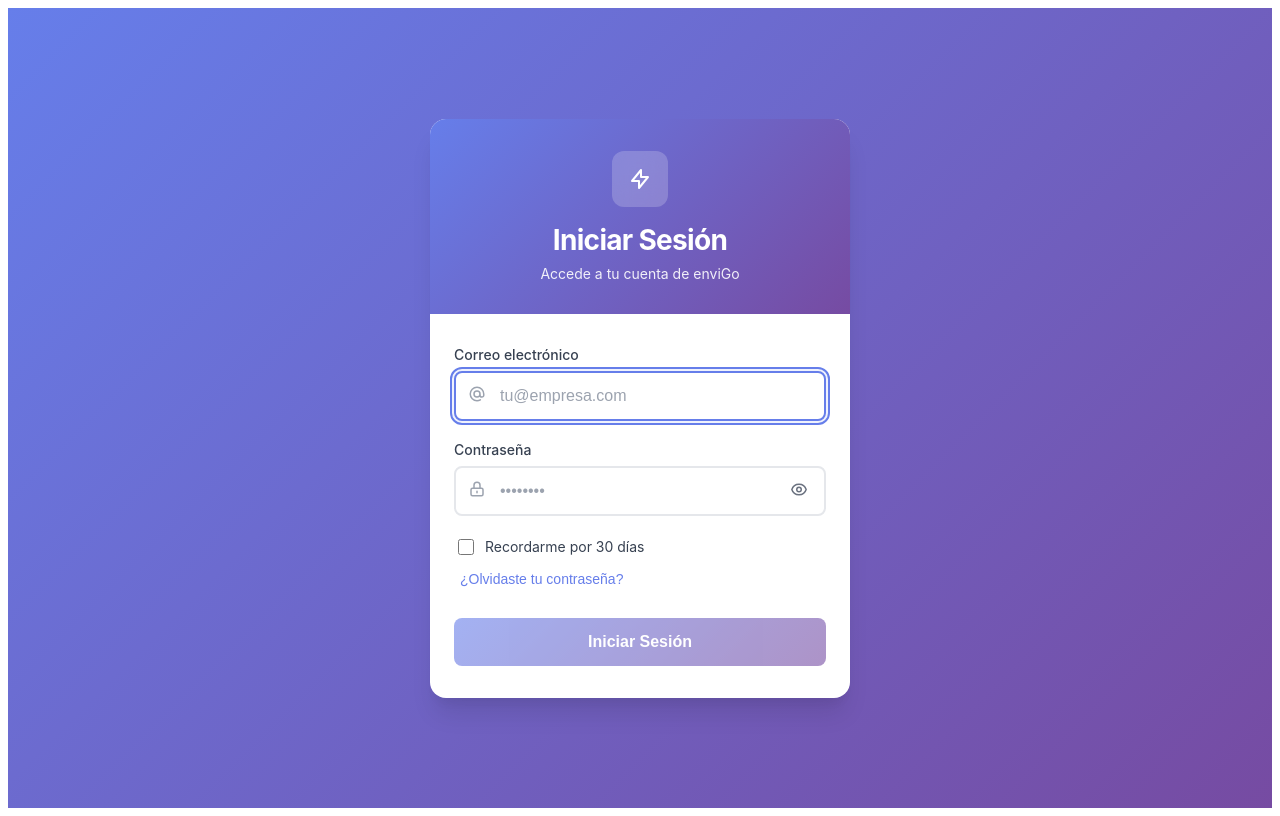
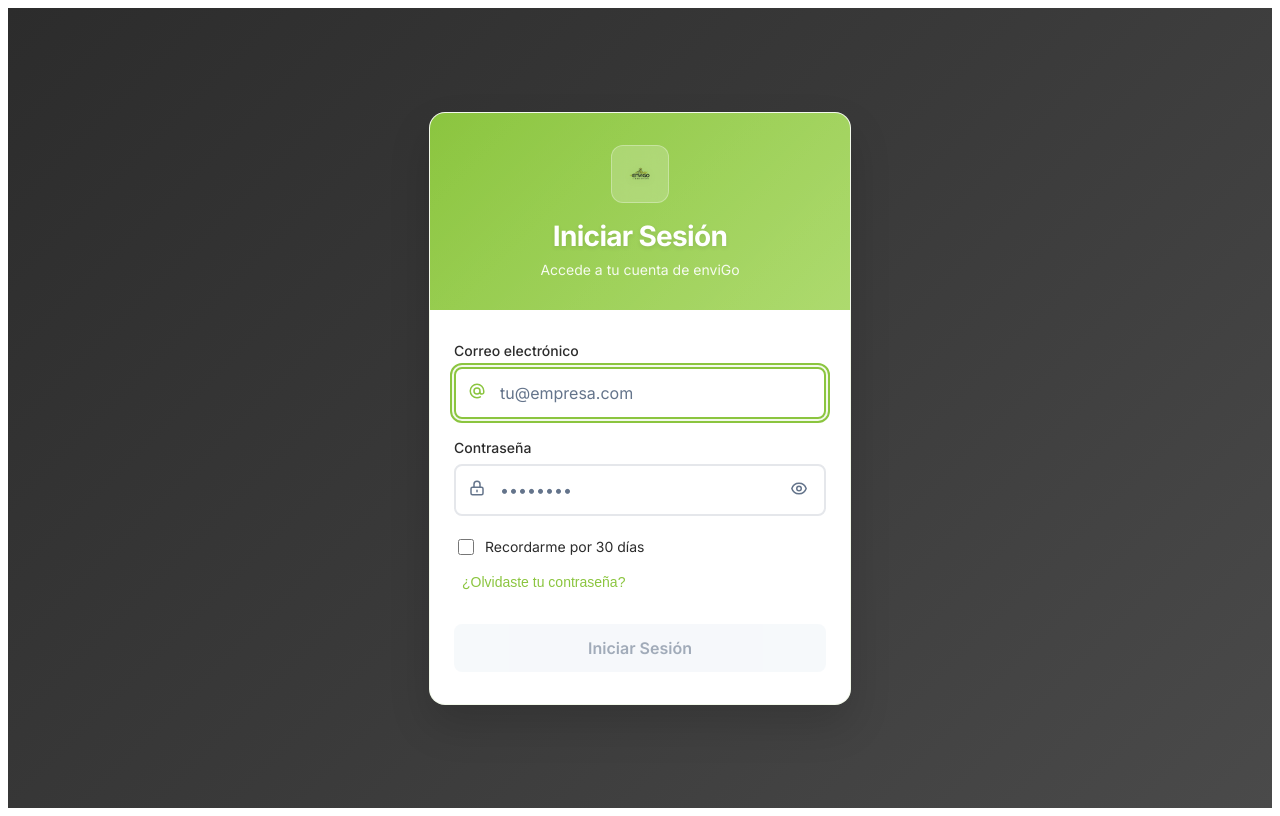
Before and after one commit to CarlosdRojasC/enviGo, a Vue app in the folder frontend/: page /login in a window 1280 px wide. Built offline with nearby package versions, Linux system fonts and the light colour scheme; no server answers.

Commit message:
cambio login

```diff
--- a/frontend/src/views/login.vue
+++ b/frontend/src/views/login.vue
@@ -4,9 +4,7 @@
       <!-- Header mejorado -->
       <div class="login-header">
         <div class="logo-container">
-          <svg class="logo-icon" fill="none" stroke="currentColor" viewBox="0 0 24 24">
-            <path stroke-linecap="round" stroke-linejoin="round" stroke-width="2" d="M13 10V3L4 14h7v7l9-11h-7z"/>
-          </svg>
+         <img src="../assets/envigoLogo.png" alt="enviGo Logo" class="logo-icon">
         </div>
         <h1 class="login-title">
           {{ currentView === 'login' ? 'Iniciar Sesión' : 'Restablecer Contraseña' }}
@@ -358,43 +356,69 @@ onMounted(() => {
 </script>
 
 <style scoped>
-/* Estilos base manteniendo tu diseño original */
+/* ==================== PARTE 1: LAYOUT PRINCIPAL Y VARIABLES ==================== */
+
+/* Layout principal de la página de login */
 .login-page {
+  min-height: 100vh;
   display: flex;
-  flex-direction: column;
+  align-items: center;
   justify-content: center;
-  align-items: center;
-  min-height: 100vh;
-  background: linear-gradient(135deg, #667eea 0%, #764ba2 100%);
-  font-family: -apple-system, BlinkMacSystemFont, 'Segoe UI', sans-serif;
   padding: 20px;
+  background: linear-gradient(135deg, var(--dark) 0%, var(--dark-lighter) 50%, #4A4A4A 100%);
+  font-family: var(--font-family);
 }
 
+/* Tarjeta principal del login */
 .login-card {
-  background: white;
-  padding: 0;
-  border-radius: 16px;
-  box-shadow: 0 20px 25px -5px rgba(0, 0, 0, 0.1), 0 10px 10px -5px rgba(0, 0, 0, 0.04);
-  border: none;
   width: 100%;
   max-width: 420px;
-  transition: all 0.3s ease;
+  background: var(--white);
+  border-radius: 16px;
   overflow: hidden;
+  box-shadow: var(--shadow-hover);
+  border: 1px solid rgba(139, 197, 63, 0.1);
 }
 
-.login-card:hover {
-  transform: translateY(-2px);
-  box-shadow: 0 25px 30px -5px rgba(0, 0, 0, 0.15), 0 15px 15px -5px rgba(0, 0, 0, 0.08);
+/* Animación de entrada */
+.login-card {
+  animation: fadeInUp 0.5s ease-out;
 }
 
-/* Header mejorado */
+@keyframes fadeInUp {
+  from {
+    opacity: 0;
+    transform: translateY(20px);
+  }
+  to {
+    opacity: 1;
+    transform: translateY(0);
+  }
+}
+/* ==================== PARTE 2: HEADER CON COLORES ENVIGO ==================== */
+
+/* Header con gradiente de enviGo */
 .login-header {
-  background: linear-gradient(135deg, #667eea 0%, #764ba2 100%);
-  color: white;
+  background: var(--gradient);
+  color: var(--white);
   padding: 2rem 1.5rem;
   text-align: center;
+  position: relative;
 }
 
+/* Efecto adicional al header */
+.login-header::before {
+  content: '';
+  position: absolute;
+  top: 0;
+  left: 0;
+  right: 0;
+  bottom: 0;
+  background: linear-gradient(135deg, transparent 0%, rgba(255, 255, 255, 0.1) 100%);
+  pointer-events: none;
+}
+
+/* Contenedor del logo */
 .logo-container {
   display: inline-flex;
   align-items: center;
@@ -405,30 +429,44 @@ onMounted(() => {
   border-radius: 12px;
   margin-bottom: 1rem;
   backdrop-filter: blur(10px);
+  border: 1px solid rgba(255, 255, 255, 0.3);
+  transition: all 0.3s ease;
 }
 
+.logo-container:hover {
+  background: rgba(255, 255, 255, 0.3);
+  transform: scale(1.05);
+}
+
+/* Icono del logo */
 .logo-icon {
   width: 1.5rem;
   height: 1.5rem;
-  color: white;
+  color: var(--white);
+  filter: drop-shadow(0 2px 4px rgba(0, 0, 0, 0.1));
 }
 
+/* Título del login */
 .login-title {
   font-size: 28px;
   font-weight: 700;
-  color: white;
+  color: var(--white);
   margin: 0 0 0.5rem 0;
   letter-spacing: -0.025em;
+  text-shadow: 0 2px 4px rgba(0, 0, 0, 0.1);
 }
 
+/* Subtítulo */
 .login-subtitle {
   margin: 0;
   opacity: 0.9;
   font-size: 14px;
   font-weight: 400;
+  color: var(--white);
 }
+/* ==================== PARTE 3: FORMULARIO E INPUTS ==================== */
 
-/* Formulario */
+/* Formulario principal */
 .login-form {
   display: flex;
   flex-direction: column;
@@ -436,23 +474,26 @@ onMounted(() => {
   padding: 2rem 1.5rem;
 }
 
+/* Grupo de campos */
 .form-group {
   width: 100%;
 }
 
+/* Etiquetas de campos */
 .form-label {
   display: block;
   margin-bottom: 8px;
-  color: #374151;
+  color: var(--dark);
   font-weight: 500;
   font-size: 14px;
 }
 
-/* Contenedor de input mejorado */
+/* Contenedor de input */
 .input-container {
   position: relative;
 }
 
+/* Inputs principales */
 .form-input {
   width: 100%;
   padding: 14px 16px;
@@ -462,35 +503,41 @@ onMounted(() => {
   font-size: 16px;
   box-sizing: border-box;
   transition: all 0.2s ease;
-  background: white;
+  background: var(--white);
+  font-family: var(--font-family);
 }
 
+/* Input de contraseña con padding derecho */
 .password-input {
   padding-right: 44px;
 }
 
+/* Placeholder */
 .form-input::placeholder {
-  color: #9ca3af;
+  color: var(--gray);
 }
 
+/* Estado focus con colores de enviGo */
 .form-input:focus {
   outline: none;
-  border-color: #667eea;
-  box-shadow: 0 0 0 3px rgba(102, 126, 234, 0.1);
+  border-color: var(--primary);
+  box-shadow: 0 0 0 3px rgba(139, 197, 63, 0.1);
 }
 
+/* Estado deshabilitado */
 .form-input:disabled {
-  background-color: #f9fafb;
-  color: #6b7280;
+  background-color: var(--gray-light);
+  color: var(--gray);
   cursor: not-allowed;
 }
 
+/* Input con error */
 .input-error {
   border-color: #ef4444 !important;
   box-shadow: 0 0 0 3px rgba(239, 68, 68, 0.1) !important;
 }
 
-/* Iconos de input */
+/* Iconos dentro de inputs */
 .input-icon {
   position: absolute;
   left: 14px;
@@ -502,8 +549,16 @@ onMounted(() => {
 .input-icon svg {
   width: 18px;
   height: 18px;
-  color: #9ca3af;
+  color: var(--gray);
+  transition: color 0.2s ease;
 }
+
+/* Cambiar color del icono cuando el input tiene focus */
+.form-input:focus + .input-icon svg,
+.form-input:focus ~ .input-icon svg {
+  color: var(--primary);
+}
+/* ==================== PARTE 4: TOGGLE CONTRASEÑA Y OPCIONES ==================== */
 
 /* Botón para mostrar/ocultar contraseña */
 .password-toggle {
@@ -520,13 +575,18 @@ onMounted(() => {
 }
 
 .password-toggle:hover {
-  background-color: #f3f4f6;
+  background-color: rgba(139, 197, 63, 0.1);
 }
 
 .password-toggle svg {
   width: 18px;
   height: 18px;
-  color: #6b7280;
+  color: var(--gray);
+  transition: color 0.2s ease;
+}
+
+.password-toggle:hover svg {
+  color: var(--primary);
 }
 
 /* Opciones del formulario */
@@ -538,39 +598,52 @@ onMounted(() => {
   gap: 12px;
 }
 
+/* Recordarme */
 .remember-me {
   display: flex;
   align-items: center;
   gap: 8px;
 }
 
+/* Checkbox personalizado con colores de enviGo */
 .checkbox {
   width: 16px;
   height: 16px;
-  accent-color: #667eea;
+  accent-color: var(--primary);
+  cursor: pointer;
 }
 
 .checkbox-label {
   font-size: 14px;
-  color: #374151;
+  color: var(--dark);
   cursor: pointer;
+  transition: color 0.2s ease;
 }
 
+.checkbox-label:hover {
+  color: var(--primary);
+}
+
+/* Botón de olvidar contraseña */
 .forgot-password-btn {
   background: none;
   border: none;
-  color: #667eea;
+  color: var(--primary);
   font-size: 14px;
   font-weight: 500;
   cursor: pointer;
   text-decoration: none;
-  transition: color 0.2s;
+  transition: all 0.2s ease;
+  padding: 4px 8px;
+  border-radius: 4px;
 }
 
 .forgot-password-btn:hover {
-  color: #5a67d8;
+  color: var(--primary-dark);
   text-decoration: underline;
+  background: rgba(139, 197, 63, 0.1);
 }
+/* ==================== PARTE 5: MENSAJES DE ERROR Y ÉXITO ==================== */
 
 /* Mensajes de error y éxito */
 .error-message, .success-message {
@@ -581,20 +654,26 @@ onMounted(() => {
   border-radius: 8px;
   font-size: 14px;
   font-weight: 500;
+  animation: slideIn 0.3s ease-out;
 }
 
+/* Mensaje de error */
 .error-message {
   color: #b91c1c;
   background-color: #fef2f2;
   border: 1px solid #fecaca;
+  border-left: 4px solid #ef4444;
 }
 
+/* Mensaje de éxito con colores de enviGo */
 .success-message {
-  color: #166534;
-  background-color: #f0fdf4;
-  border: 1px solid #bbf7d0;
+  color: var(--accent);
+  background-color: rgba(139, 197, 63, 0.1);
+  border: 1px solid rgba(139, 197, 63, 0.3);
+  border-left: 4px solid var(--primary);
 }
 
+/* Iconos de mensajes */
 .error-icon svg, .success-icon svg {
   width: 18px;
   height: 18px;
@@ -607,7 +686,7 @@ onMounted(() => {
 }
 
 .success-icon svg {
-  color: #22c55e;
+  color: var(--primary);
 }
 
 /* Error de campo específico */
@@ -623,10 +702,23 @@ onMounted(() => {
 .input-help {
   margin-top: 6px;
   font-size: 12px;
-  color: #6b7280;
+  color: var(--gray);
 }
 
-/* Botones */
+/* Animación de aparición de mensajes */
+@keyframes slideIn {
+  from {
+    opacity: 0;
+    transform: translateY(-10px);
+  }
+  to {
+    opacity: 1;
+    transform: translateY(0);
+  }
+}
+/* ==================== PARTE 6: BOTONES CON GRADIENTE ENVIGO ==================== */
+
+/* Botón principal de submit */
 .submit-btn {
   width: 100%;
   padding: 14px 20px;
@@ -635,8 +727,8 @@ onMounted(() => {
   cursor: pointer;
   font-size: 16px;
   font-weight: 600;
-  background: linear-gradient(135deg, #667eea 0%, #764ba2 100%);
-  color: white;
+  background: var(--gradient);
+  color: var(--white);
   transition: all 0.2s ease;
   margin-top: 10px;
   position: relative;
@@ -645,44 +737,62 @@ onMounted(() => {
   justify-content: center;
   gap: 8px;
   min-height: 48px;
+  font-family: var(--font-family);
+  box-shadow: var(--shadow-green);
 }
 
+/* Hover del botón principal */
 .submit-btn:hover:not(:disabled) {
-  background: linear-gradient(135deg, #5a67d8 0%, #6b46c1 100%);
+  background: linear-gradient(135deg, var(--primary-dark) 0%, var(--primary) 100%);
   transform: translateY(-1px);
-  box-shadow: 0 4px 12px rgba(102, 126, 234, 0.4);
+  box-shadow: var(--shadow-hover);
 }
 
+/* Estado activo del botón */
+.submit-btn:active:not(:disabled) {
+  transform: translateY(0);
+  box-shadow: var(--shadow);
+}
+
+/* Estado deshabilitado */
 .submit-btn:disabled {
   opacity: 0.6;
   cursor: not-allowed;
   transform: none;
   box-shadow: none;
+  background: var(--gray-light);
+  color: var(--gray);
 }
 
+/* Grupo de botones */
 .button-group {
   display: flex;
   flex-direction: column;
   gap: 12px;
 }
 
+/* Botón secundario */
 .secondary-btn {
   width: 100%;
   padding: 12px 20px;
-  border: 2px solid #e5e7eb;
+  border: 2px solid rgba(139, 197, 63, 0.3);
   border-radius: 8px;
   cursor: pointer;
   font-size: 14px;
   font-weight: 500;
-  background: white;
-  color: #374151;
+  background: var(--white);
+  color: var(--primary);
   transition: all 0.2s ease;
+  font-family: var(--font-family);
 }
 
+/* Hover del botón secundario */
 .secondary-btn:hover {
-  background: #f9fafb;
-  border-color: #d1d5db;
+  background: rgba(139, 197, 63, 0.1);
+  border-color: var(--primary);
+  color: var(--primary-dark);
 }
+/* ==================== PARTE 7: SPINNER Y ESTADOS DE CARGA ==================== */
 
 /* Spinner de carga */
 .loading-spinner {
@@ -694,52 +804,60 @@ onMounted(() => {
   width: 18px;
   height: 18px;
   animation: spin 1s linear infinite;
+  color: var(--white);
 }
 
+/* Animación de rotación */
 @keyframes spin {
-  from { transform: rotate(0deg); }
-  to { transform: rotate(360deg); }
-}
-
-/* Animaciones */
-.login-card {
-  animation: fadeInUp 0.5s ease-out;
-}
-
-@keyframes fadeInUp {
   from {
-    opacity: 0;
-    transform: translateY(20px);
+    transform: rotate(0deg);
   }
   to {
-    opacity: 1;
-    transform: translateY(0);
+    transform: rotate(360deg);
   }
 }
 
-.error-message, .success-message {
-  animation: slideIn 0.3s ease-out;
+/* Estados de focus mejorados con colores de enviGo */
+.form-input:focus,
+.checkbox:focus,
+.submit-btn:focus,
+.secondary-btn:focus,
+.forgot-password-btn:focus,
+.password-toggle:focus {
+  outline: 2px solid var(--primary);
+  outline-offset: 2px;
 }
 
-@keyframes slideIn {
-  from {
-    opacity: 0;
-    transform: translateY(-10px);
-  }
-  to {
-    opacity: 1;
-    transform: translateY(0);
-  }
+/* Focus visible para accesibilidad */
+.form-input:focus-visible,
+.checkbox:focus-visible,
+.submit-btn:focus-visible,
+.secondary-btn:focus-visible,
+.forgot-password-btn:focus-visible,
+.password-toggle:focus-visible {
+  outline: 2px solid var(--primary);
+  outline-offset: 2px;
 }
 
-/* Responsive */
+/* Estado loading para inputs */
+.form-input:disabled {
+  background-color: var(--gray-light);
+  color: var(--gray);
+  cursor: not-allowed;
+  border-color: #e5e7eb;
+}
+/* ==================== PARTE 8: RESPONSIVE DESIGN ==================== */
+
+/* Responsive para móviles */
 @media (max-width: 480px) {
   .login-page {
     padding: 16px;
+    background: linear-gradient(135deg, var(--dark) 0%, var(--dark-lighter) 100%);
   }
 
   .login-card {
     max-width: 100%;
+    border-radius: 12px;
   }
 
   .login-header {
@@ -759,16 +877,56 @@ onMounted(() => {
     align-items: flex-start;
     gap: 8px;
   }
+
+  .form-input {
+    font-size: 16px; /* Evita zoom en iOS */
+  }
 }
 
-/* Estados de focus mejorados */
-.form-input:focus,
-.checkbox:focus,
-.submit-btn:focus,
-.secondary-btn:focus,
-.forgot-password-btn:focus,
-.password-toggle:focus {
-  outline: 2px solid #667eea;
-  outline-offset: 2px;
+/* Responsive para tablets */
+@media (max-width: 768px) and (min-width: 481px) {
+  .login-page {
+    padding: 24px;
+  }
+
+  .login-card {
+    max-width: 400px;
+  }
+}
+
+/* Estados hover solo en dispositivos que lo soportan */
+@media (hover: hover) {
+  .logo-container:hover {
+    background: rgba(255, 255, 255, 0.3);
+    transform: scale(1.05);
+  }
+
+  .password-toggle:hover {
+    background-color: rgba(139, 197, 63, 0.1);
+  }
+
+  .checkbox-label:hover {
+    color: var(--primary);
+  }
+
+  .forgot-password-btn:hover {
+    color: var(--primary-dark);
+    background: rgba(139, 197, 63, 0.1);
+  }
+
+  .submit-btn:hover:not(:disabled) {
+    transform: translateY(-1px);
+  }
+
+  .secondary-btn:hover {
+    background: rgba(139, 197, 63, 0.1);
+  }
+}
+
+/* Modo oscuro (si está habilitado en el sistema) */
+@media (prefers-color-scheme: dark) {
+  .login-page {
+    background: linear-gradient(135deg, #1a1a1a 0%, #2a2a2a 100%);
+  }
 }
 </style>
```
